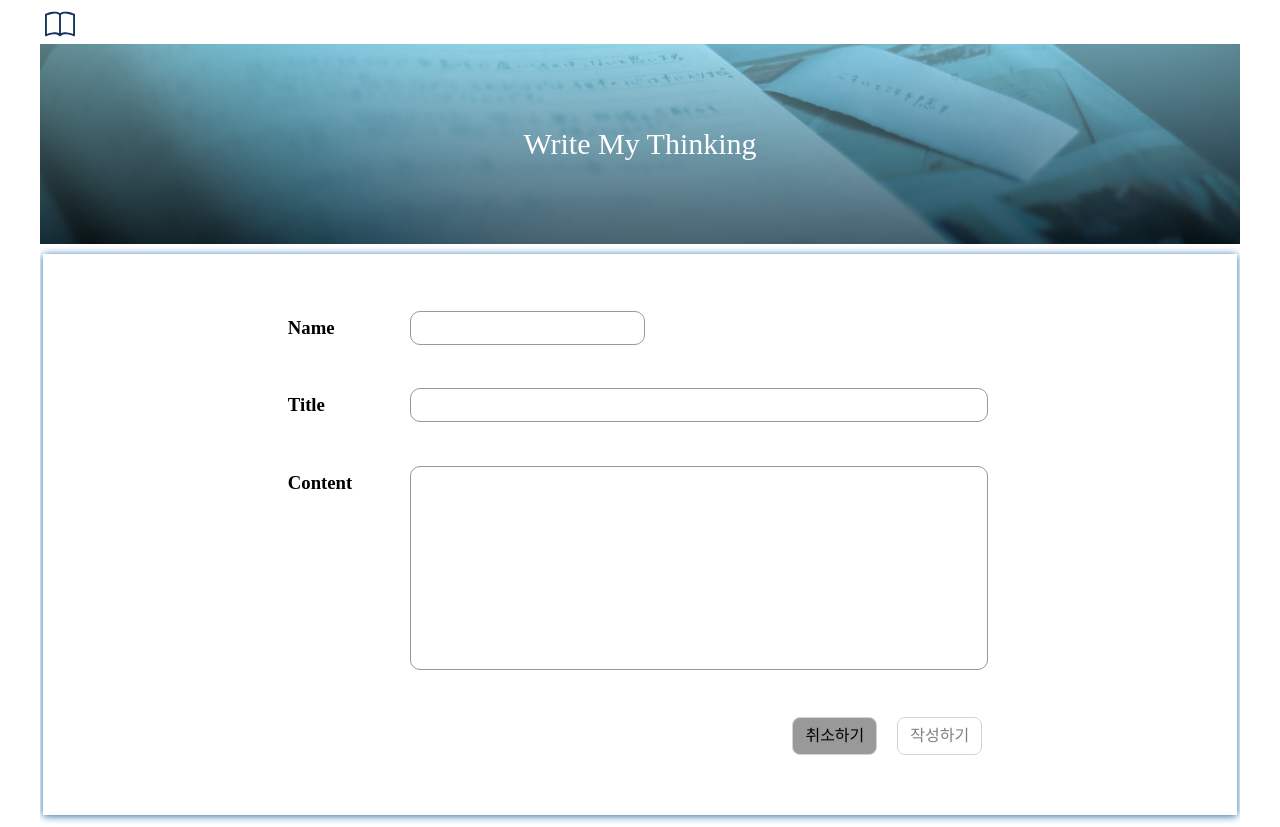
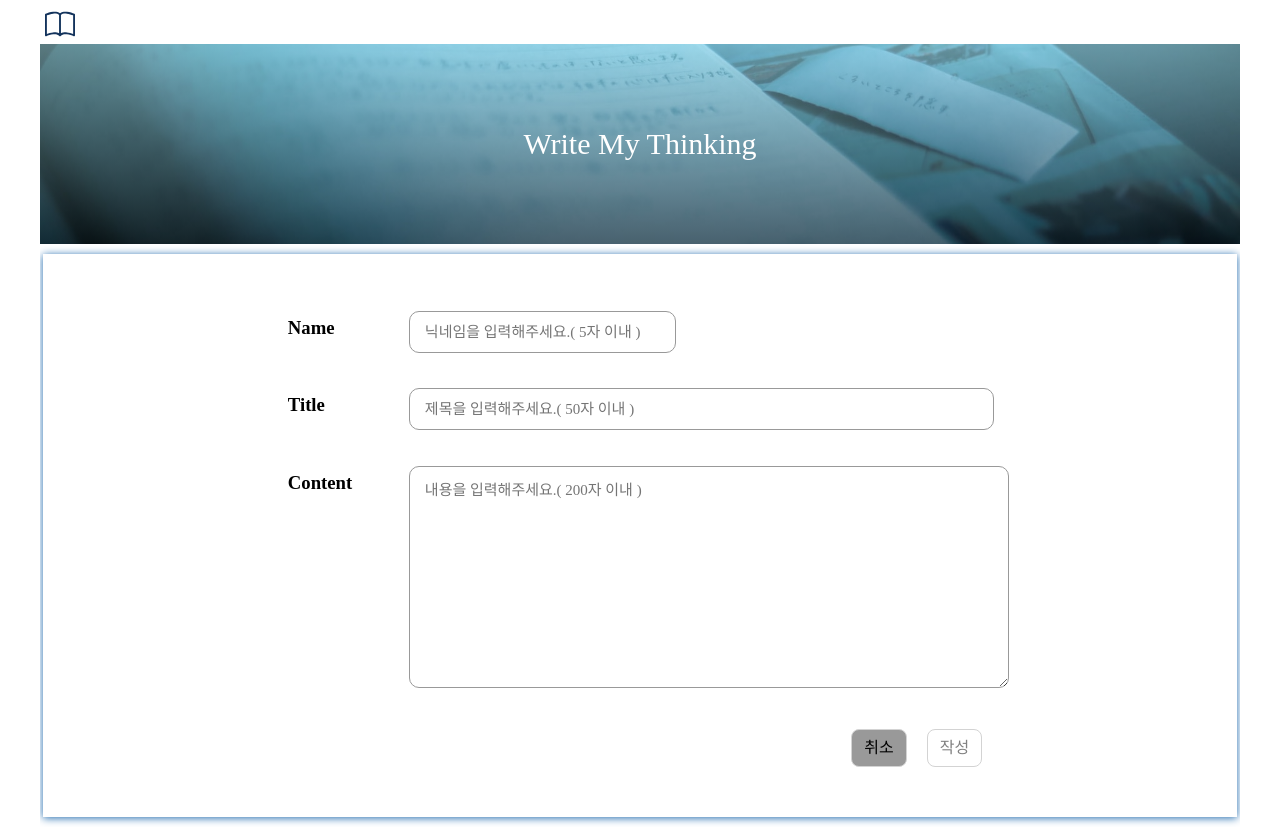
Before and after one commit to maydec2298/MyMorningPage, a React (Create React App) app: page /write in a window 1280 px wide. Built offline with nearby package versions, Linux system fonts and the light colour scheme; a web font is replaced by a local one.

Commit message:
Update PostForm.jsx

```diff
--- a/src/components/Posts/PostForm.jsx
+++ b/src/components/Posts/PostForm.jsx
@@ -1,136 +1,146 @@
-import React from "react";
-import Button from "../UI/Button";
-import styled from "styled-components";
-import { useNavigate } from "react-router-dom";
-import useInput from "../../hooks/useInput";
+import React from 'react';
+import Button from '../UI/Button';
+import styled from 'styled-components';
+import { useNavigate } from 'react-router-dom';
+import useInput from '../../hooks/useInput';
+import { nanoid } from 'nanoid';
+import { useDispatch } from 'react-redux';
+import { addPost } from '../../redux/modules/postsSlice';
 
 const PostForm = () => {
-  const navigate = useNavigate()
+  const navigate = useNavigate();
+  const dispatch = useDispatch();
 
-  const [userId, onChangeUserIdHandler] = useInput()
-  const [title, onChangeTitleHandler] = useInput()
-  const [content, onChangeContentHandler] = useInput()
+  const [userId, onChangeUserIdHandler] = useInput();
+  const [title, onChangeTitleHandler] = useInput();
+  const [content, onChangeContentHandler] = useInput();
 
   // 홈 페이지로 이동
   const gotoHome = () => {
-    { navigate('/') }
+    navigate('/');
   };
 
   const onSubmitHandler = (e) => {
-    e.preventDefault()
-    if (userId === "" || title === "" || content === "") return alert("빠짐없이 입력해주세요!")
+    e.preventDefault();
+    if (userId === '' || title === '' || content === '') return alert('모든 항목을 입력해주세요');
+
+    dispatch(
+      addPost({
+        postId: nanoid(),
+        userId,
+        title,
+        content,
+        editToggle: false,
+      })
+    );
+
+    gotoHome();
   };
 
   return (
-
     <form onSubmit={onSubmitHandler}>
       <PostFormBox>
         <NameBox>
           <AllTitleFont>Name</AllTitleFont>
           <AllInputBox>
-            <NameInput
-            type="text"
-            value={userId}
-            onChange={onChangeUserIdHandler}
-            />
+            <NameInput type='text' value={userId} onChange={onChangeUserIdHandler} placeholder='닉네임을 입력해주세요.( 5자 이내 )' />
           </AllInputBox>
         </NameBox>
 
         <TitleBox>
           <AllTitleFont>Title</AllTitleFont>
           <AllInputBox>
-            <TitleInput
-            type="text"
-            value={title}
-            onChange={onChangeTitleHandler}
-            />
+            <TitleInput type='text' value={title} onChange={onChangeTitleHandler} placeholder='제목을 입력해주세요.( 50자 이내 )' />
           </AllInputBox>
         </TitleBox>
 
         <ContentBox>
           <AllTitleFont>Content</AllTitleFont>
           <AllInputBox>
-            <ContentInput
-            type="text"
-            value={content}
-            onChange={onChangeContentHandler}
-            />
+            <ContentInput type='text' value={content} onChange={onChangeContentHandler} placeholder='내용을 입력해주세요.( 200자 이내 )' />
           </AllInputBox>
         </ContentBox>
 
-
-      <FormButtonbox>
-        <Button cancel onClick={gotoHome}>취소하기</Button>
-        <Button add onClick={gotoHome}>작성하기</Button>
-      </FormButtonbox>
-
+        <FormButtonbox>
+          <Button cancel onClick={gotoHome}>
+            취소
+          </Button>
+          <Button add>작성</Button>
+        </FormButtonbox>
       </PostFormBox>
     </form>
-
-  )
+  );
 };
 
 const PostFormBox = styled.div`
-  margin:auto;
-  width:60%;
-  overflow:hidden;
-  padding:20px;
-`
-
+  margin: auto;
+  width: 60%;
+  min-width: 400px;
+  overflow: hidden;
+  padding: 20px;
+`;
 
 const AllTitleFont = styled.h3`
-  font-family: "IM_Hyemin-Bold";
-  width:150px;
-  height:30px;
-  line-height:30px;
-`
+  font-family: 'IM_Hyemin-Bold';
+  width: 150px;
+  height: 30px;
+  line-height: 30px;
+`;
 const AllInputBox = styled.div`
-  width:100%;
-  margin-right:10px;
-`
-
+  width: 100%;
+  margin-right: 15px;
+`;
 
 const NameBox = styled.div`
-  display:flex;
+  display: flex;
   flex-direction: row;
-  margin:10px 0;
-`
+  margin: 10px 0;
+`;
 const TitleBox = styled.div`
-  display:flex;
-  margin-bottom:10px;
-`
+  display: flex;
+  margin-bottom: 10px;
+`;
 const ContentBox = styled.div`
-  display:flex;
-`
-
+  display: flex;
+`;
 
 const NameInput = styled.input`
-  border:1px solid #999;
+  border: 1px solid #999;
   border-radius: 10px;
-  width:40%;
-  min-width:150px;
-  height:30px;
-  margin-top:17px;
-  float:left;
-`
+  width: 40%;
+  min-width: 250px;
+  height: 20px;
+  margin-top: 17px;
+  float: left;
+  padding: 10px 0 10px 15px;
+  font-size: 15px;
+  font-family: 'IM_Hyemin-Regular';
+`;
+
 const TitleInput = styled.input`
-  border:1px solid #999;
+  border: 1px solid #999;
   border-radius: 10px;
-  width:100%;
-  height:30px;
-  margin-top:17px;
-`
-const ContentInput = styled.input`
-  border:1px solid #999;
+  width: 100%;
+  height: 20px;
+  margin-top: 17px;
+  padding: 10px 0 10px 15px;
+  font-size: 15px;
+  font-family: 'IM_Hyemin-Regular';
+`;
+const ContentInput = styled.textarea`
+  border: 1px solid #999;
   border-radius: 10px;
-  width:100%;
-  height:200px;
-  margin:17px 0;
-`
-
+  width: 100%;
+  height: 200px;
+  margin: 17px 0;
+  padding: 10px 15px;
+  line-height: 1.8;
+  font-size: 15px;
+  font-family: 'IM_Hyemin-Regular';
+`;
 
 const FormButtonbox = styled.div`
-  float:right;
-  margin : 20px 0;
-`
+  float: right;
+  margin: 10px 0;
+`;
 export default PostForm;
```
